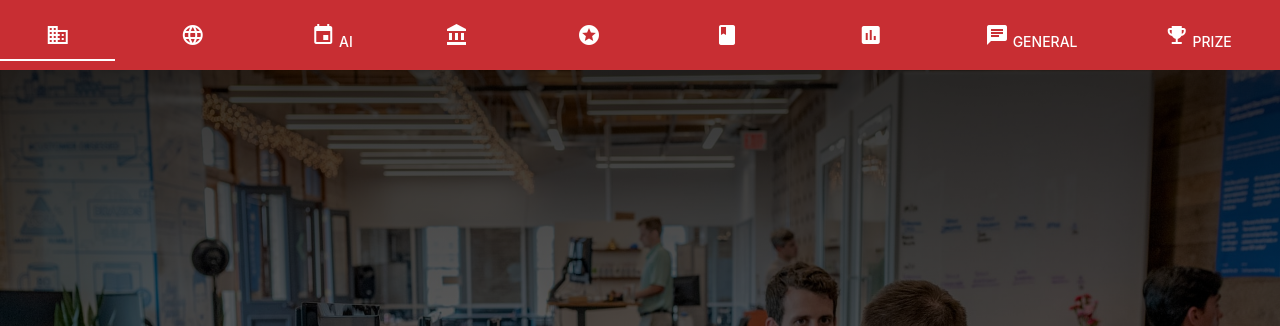
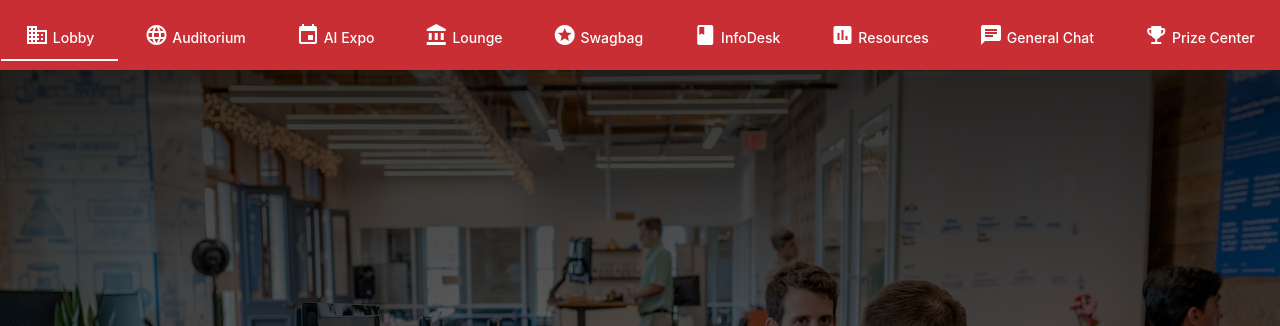
Before and after one commit to madhu1803/sarcon, a plain HTML site: page index.html in a window 1280 px wide. Shown: the top 326 px of the page. Drawn offline with nearby package versions, Linux system fonts and the light colour scheme.

Commit message:
fixed icons

```diff
--- a/css/index.css
+++ b/css/index.css
@@ -86,6 +86,7 @@
 .mdl-tabs__tab {
   margin: 1% auto;
   color: white !important;
+  text-transform: none !important;
 }
 
 .mdl-tabs__tab:hover {
@@ -100,3 +101,9 @@
 .mdl-tabs__tab>.icon {
   padding-top: 10px;
 }
+
+
+.custom_navigation_span>span {
+  position: relative;
+  bottom: 4px;
+}
--- a/index.html
+++ b/index.html
@@ -28,26 +28,37 @@
             <a href="#Lobby-panel" class="mdl-tabs__tab  is-active">
 
                 <span class="icon material-icons">business</span>
-                <span>Lobby</span>
+                <span class="custom_navigation_span">
+                    <span>Lobby</span>
+                </span>
             </a>
 
             <a href="#Auditorium-panel" class="mdl-tabs__tab"><span class="icon material-icons">language</span>
-                <span>Auditorium</span></a>
+                <span class="custom_navigation_span">
+                    <span>Auditorium</span>
+                </span>
+            </a>
 
             <a href="#Ai-panel" class="mdl-tabs__tab "><span class="icon material-icons">event</span>
-                <span>AI Expo</span></a>
+                <span class="custom_navigation_span"><span>AI Expo</span></span> </a>
             <a href="#Lounge-panel" class="mdl-tabs__tab"><span class="icon material-icons">account_balance</span>
-                <span>Lounge</span></a>
+                <span class="custom_navigation_span">
+                    <span>Lounge</span></span></a>
             <a href="#Swagbag-panel" class="mdl-tabs__tab"><span class="icon material-icons">stars</span>
-                <span>Swagbag</span></a>
+                <span class="custom_navigation_span">
+                    <span>Swagbag</span></span></a>
             <a href="#Infodesk-panel" class="mdl-tabs__tab "> <span class="icon material-icons">class</span>
-                <span>InfoDesk</span></a>
+                <span class="custom_navigation_span">
+                    <span>InfoDesk</span></span></a>
             <a href="#Resources-panel" class="mdl-tabs__tab"><span class="icon material-icons">assessment</span>
-                <span>Resources</span></a>
+                <span class="custom_navigation_span">
+                    <span>Resources</span></span></a>
             <a href="#Generalchat-panel" class="mdl-tabs__tab"><span class="icon material-icons">chat</span>
-                <span>General Chat</span></a>
+                <span class="custom_navigation_span">
+                    <span>General Chat</span></span></a>
             <a href="#Prizecenter-panel" class="mdl-tabs__tab "><span class="icon material-icons">emoji_events</span>
-                <span>Prize Center</span></a>
+                <span class="custom_navigation_span">
+                    <span>Prize Center</span></span></a>
         </div>
         <!-- Lobby Panel -->
         <div data-aos="fade-down">
```
